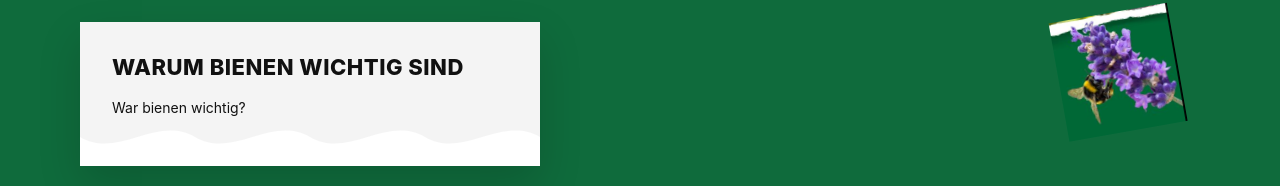
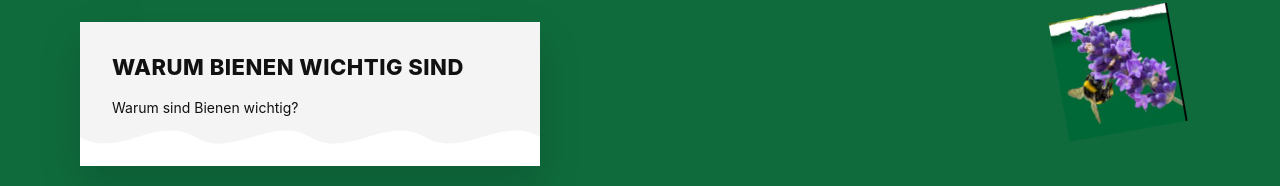
Before and after one commit to chocococopie/innature-school, a Next.js app: page / in a window 1280 px wide. Shown: the part 528-714 px from the top of the page. Built offline with nearby package versions, Linux system fonts and the light colour scheme.

Commit message:
fix typo

```diff
--- a/src/app/components/MainContent.tsx
+++ b/src/app/components/MainContent.tsx
@@ -8,8 +8,8 @@ const MainContent: React.FC = () => {
     <main className="main-content">
       <TextBlock
         className="top-block"
-        title="Warum bienen wichtig sind"
-        text="War bienen wichtig?"
+        title="Warum Bienen wichtig sind"
+        text="Warum sind Bienen wichtig?"
       />
       <BumblebeeImage />
       <FlowersSection />
```
